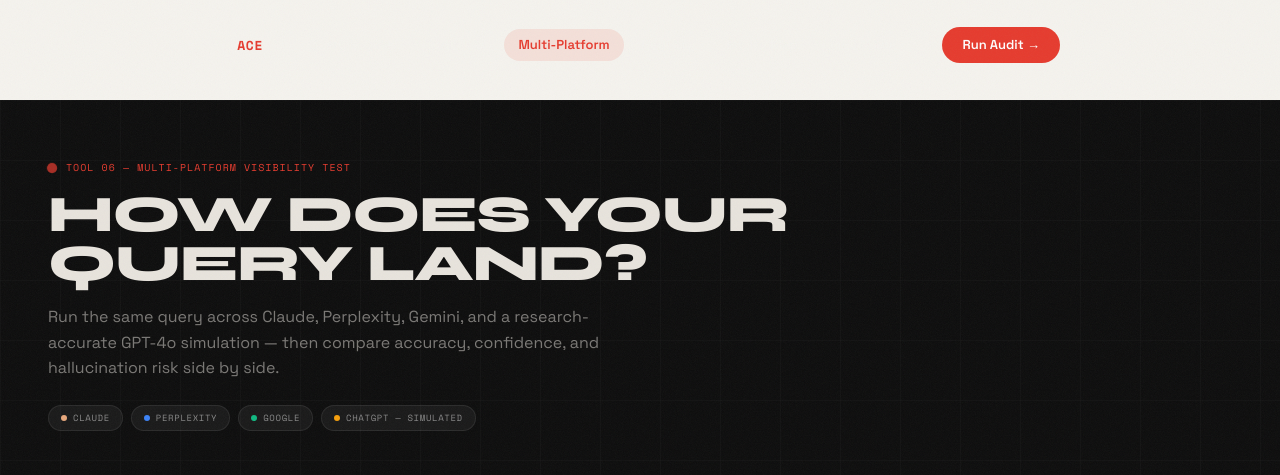
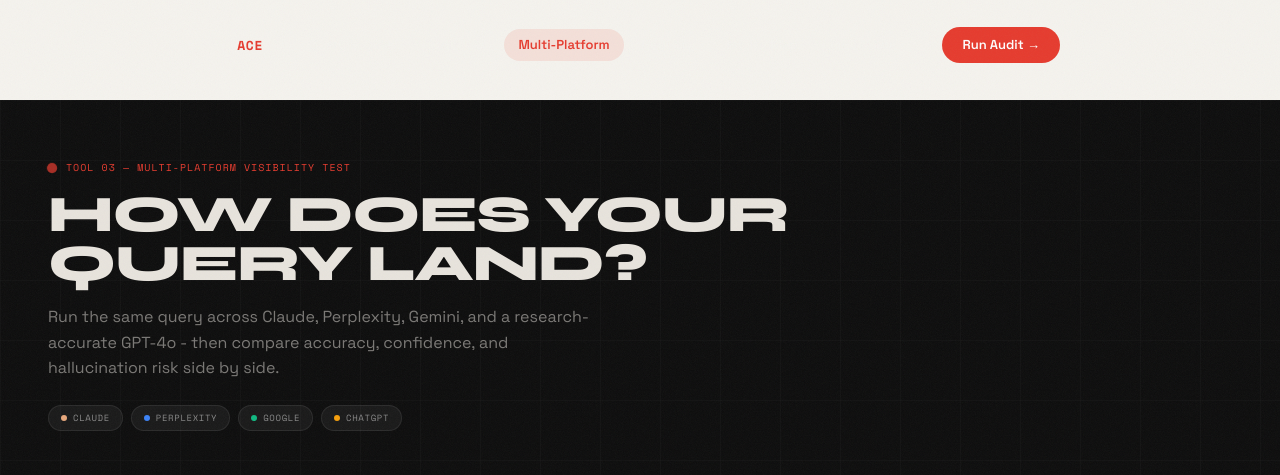
Before and after one commit to NeftalemMG/Trace, a Next.js app: page /multi-platform in a window 1280 px wide. Shown: the top 475 px of the page. Built offline with nearby package versions, Linux system fonts and the light colour scheme.

Commit message:
removed the chatgpt-simluated text

```diff
--- a/src/pages/multi-platform.tsx
+++ b/src/pages/multi-platform.tsx
@@ -185,14 +185,14 @@ export default function MultiPlatform() {
             <div style={{ display: 'flex', alignItems: 'center', gap: '10px', marginBottom: '16px' }}>
               <div className="pulse-dot" style={{ width: 8, height: 8, background: '#E63B2E', borderRadius: '50%' }} />
               <span style={{ fontFamily: '"Space Mono", monospace', fontSize: '10px', color: '#E63B2E', textTransform: 'uppercase', letterSpacing: '0.1em' }}>
-                Tool 06 — Multi-Platform Visibility Test
+                Tool 03 — Multi-Platform Visibility Test
               </span>
             </div>
             <h1 style={{ fontFamily: '"Syne", sans-serif', fontWeight: 800, fontSize: 'clamp(36px, 4vw, 60px)', color: '#E8E4DD', lineHeight: 0.95, letterSpacing: '-0.02em', marginBottom: '16px' }}>
               HOW DOES YOUR<br />QUERY LAND?
             </h1>
             <p style={{ fontFamily: '"Space Grotesk", sans-serif', fontSize: '16px', color: 'rgba(232,228,221,0.5)', maxWidth: '560px', lineHeight: 1.6, marginBottom: '24px' }}>
-              Run the same query across Claude, Perplexity, Gemini, and a research-accurate GPT-4o simulation — then compare accuracy, confidence, and hallucination risk side by side.
+              Run the same query across Claude, Perplexity, Gemini, and a research-accurate GPT-4o - then compare accuracy, confidence, and hallucination risk side by side.
             </p>
             {/* API key status */}
             <div style={{ display: 'flex', gap: '8px', flexWrap: 'wrap' }}>
@@ -203,8 +203,9 @@ export default function MultiPlatform() {
                   <div key={key} style={{ display: 'flex', alignItems: 'center', gap: '6px', background: 'rgba(255,255,255,0.05)', borderRadius: '999px', padding: '5px 12px', border: `1px solid ${notConfigured ? 'rgba(245,158,11,0.3)' : 'rgba(255,255,255,0.08)'}` }}>
                     <div style={{ width: 6, height: 6, borderRadius: '50%', background: notConfigured ? '#F59E0B' : meta.color }} />
                     <span style={{ fontFamily: '"Space Mono", monospace', fontSize: '9px', color: notConfigured ? '#F59E0B' : '#888', textTransform: 'uppercase', letterSpacing: '0.07em' }}>
-                      {meta.label.split(' ')[0]}{notConfigured ? ' — needs key' : key === 'chatgpt' ? ' — simulated' : ''}
+                      {meta.label.split(' ')[0]}{notConfigured ? ' — needs key' : key === 'chatgpt'} {/* removed this - ? ' — simulated' : ''  */}
                     </span>
+
                   </div>
                 );
               })}
```
